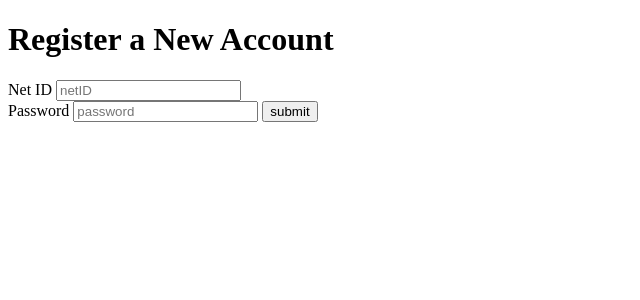
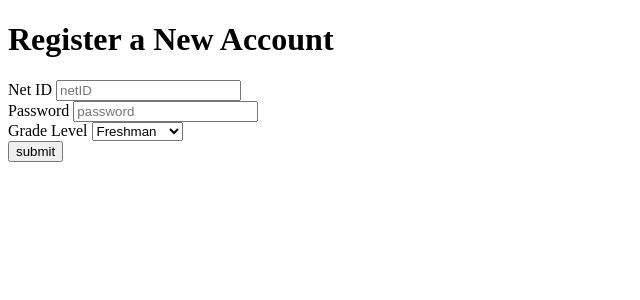
Before and after one commit to juliawnyu/roommate-app, a Flask app: page /register in a window 1280 px wide. Shown: the top 300 px of the page, without its empty margins (0-640 px from the left). Run offline with Flask 2, Linux system fonts and the light colour scheme.

Commit message:
adding grade level to register page

```diff
--- a/server/templates/register.html
+++ b/server/templates/register.html
@@ -21,6 +21,15 @@
       <br>
       <label for="password" class="form-label">Password</label>
       <input type="password" name="password" placeholder="password" class="form-control" required></input>
+      <br>
+      <label for="grade" class="form-label">Grade Level</label>
+      <select type="text" name="grade" class="form-control" required>
+        <option value="freshman">Freshman</option>
+        <option value="sophomore">Sophomore</option>
+        <option value="junior">Junior</option>
+        <option value="senior">Senior</option>
+      </select>
+      <br>
       <input type="submit" value = "submit" />
     </form>
 </body>
```
